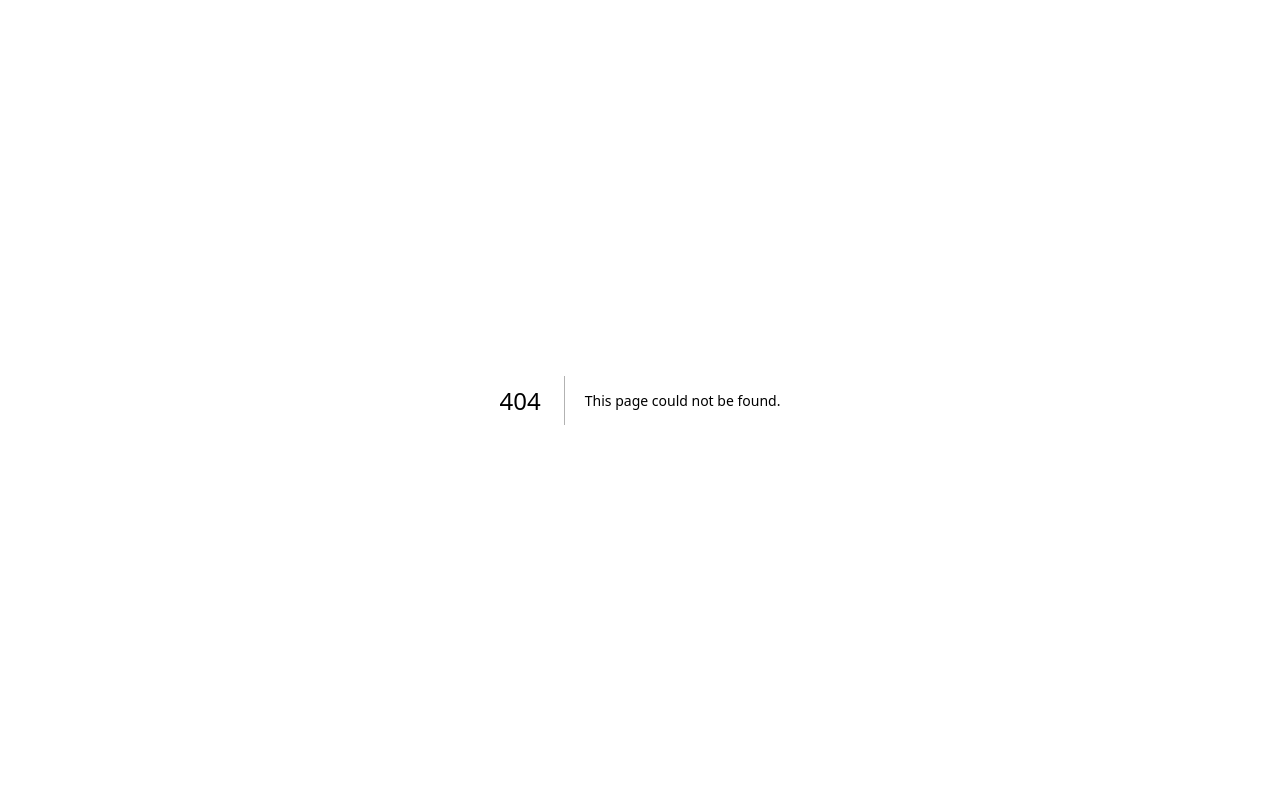
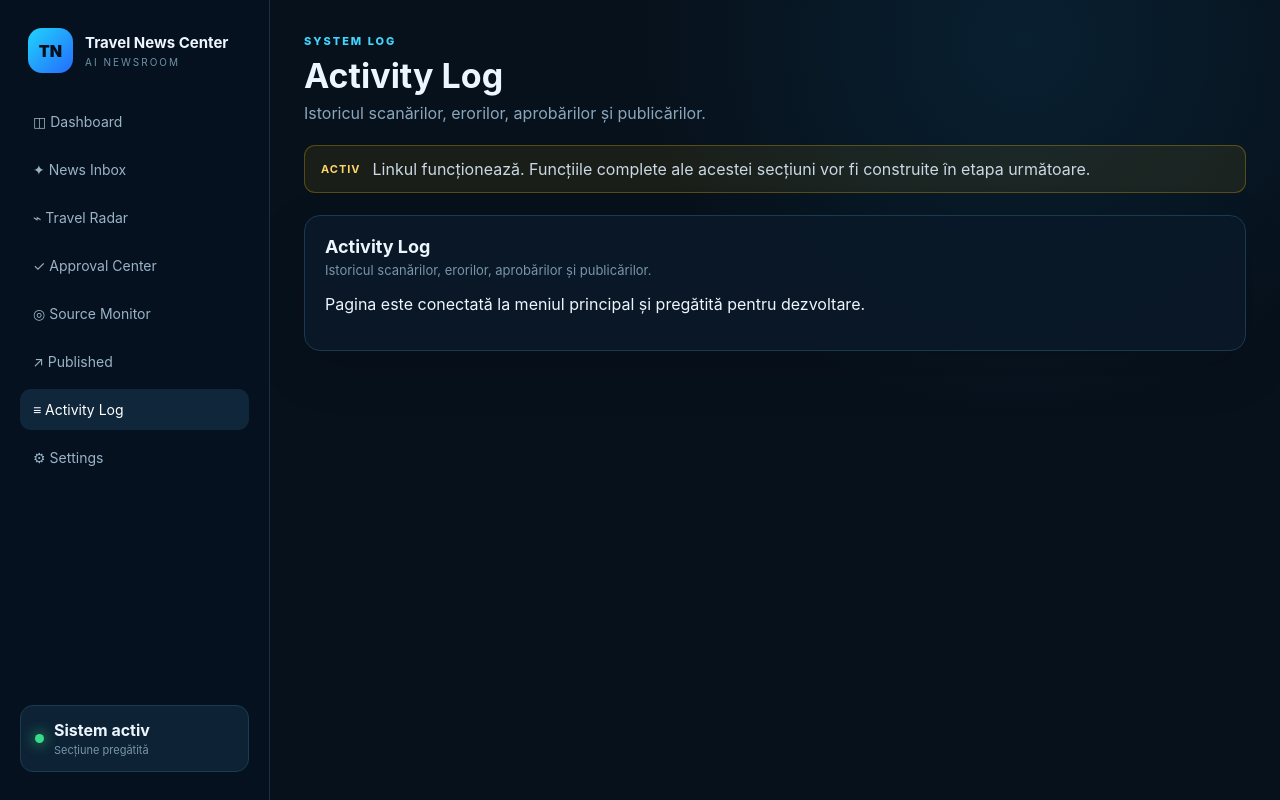
Before and after one commit to ypyjk22rtz-bot/travel-news-center, a Next.js app: page /activity in a window 1280 px wide. Before the commit this address had no page. Built offline with nearby package versions, Linux system fonts and the light colour scheme.

Commit message:
Add functional pages for all sidebar sections

```diff
--- /dev/null
+++ b/app/[section]/page.tsx
@@ -0,0 +1,35 @@
+import Link from "next/link";
+
+const sections: Record<string, { title: string; description: string; milestone: string }> = {
+  radar: { title: "Travel Radar", description: "Semnale, rute noi, schimbări de viză, taxe, greve și alerte detectate automat.", milestone: "MILESTONE 4" },
+  approval: { title: "Approval Center", description: "Aici vei verifica, aproba, edita sau respinge articolele generate de AI.", milestone: "MILESTONE 5" },
+  published: { title: "Published", description: "Arhiva articolelor aprobate și publicate pe Travelistul.com.", milestone: "MILESTONE 6" },
+  activity: { title: "Activity Log", description: "Istoricul scanărilor, erorilor, aprobărilor și publicărilor.", milestone: "SYSTEM LOG" },
+  settings: { title: "Settings", description: "Configurarea surselor, OpenAI, WordPress, Travelpayouts și automatizărilor.", milestone: "CONFIGURATION" },
+};
+
+export default function SectionPage({ params }: { params: { section: string } }) {
+  const section = sections[params.section] ?? { title: "Secțiune", description: "Această secțiune este în curs de configurare.", milestone: "TRAVEL NEWS CENTER" };
+
+  return <main className="shell">
+    <aside className="sidebar">
+      <div className="brand"><span>TN</span><div><strong>Travel News Center</strong><small>AI NEWSROOM</small></div></div>
+      <nav>
+        <Link href="/">◫ Dashboard</Link>
+        <Link href="/news">✦ News Inbox</Link>
+        <Link href="/radar" className={params.section === "radar" ? "active" : ""}>⌁ Travel Radar</Link>
+        <Link href="/approval" className={params.section === "approval" ? "active" : ""}>✓ Approval Center</Link>
+        <Link href="/sources">◎ Source Monitor</Link>
+        <Link href="/published" className={params.section === "published" ? "active" : ""}>↗ Published</Link>
+        <Link href="/activity" className={params.section === "activity" ? "active" : ""}>≡ Activity Log</Link>
+        <Link href="/settings" className={params.section === "settings" ? "active" : ""}>⚙ Settings</Link>
+      </nav>
+      <div className="system"><i></i><div><strong>Sistem activ</strong><small>Secțiune pregătită</small></div></div>
+    </aside>
+    <section className="content">
+      <header className="topbar"><div><p className="eyebrow">{section.milestone}</p><h1>{section.title}</h1><span>{section.description}</span></div></header>
+      <div className="notice"><strong>ACTIV</strong><span>Linkul funcționează. Funcțiile complete ale acestei secțiuni vor fi construite în etapa următoare.</span></div>
+      <section className="panel"><div className="panelTitle"><div><h2>{section.title}</h2><p>{section.description}</p></div></div><p>Pagina este conectată la meniul principal și pregătită pentru dezvoltare.</p></section>
+    </section>
+  </main>;
+}
```
